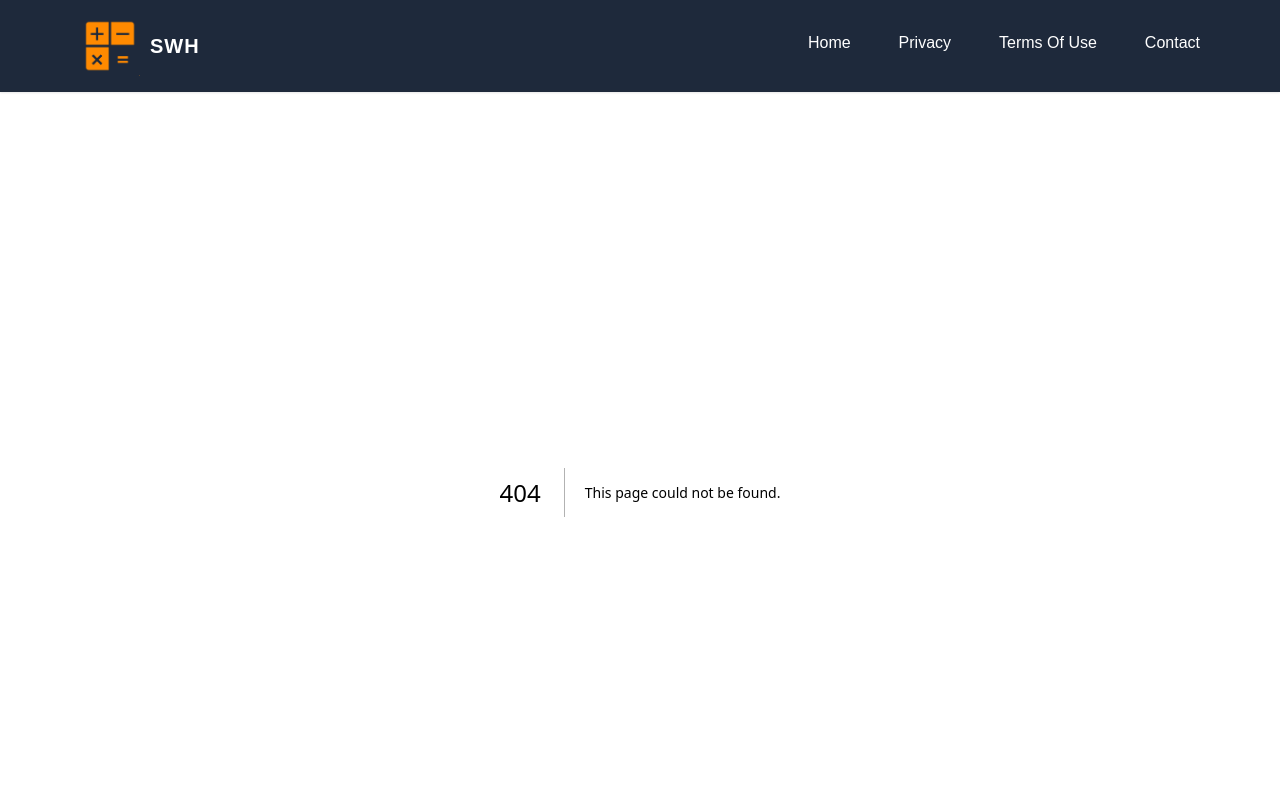
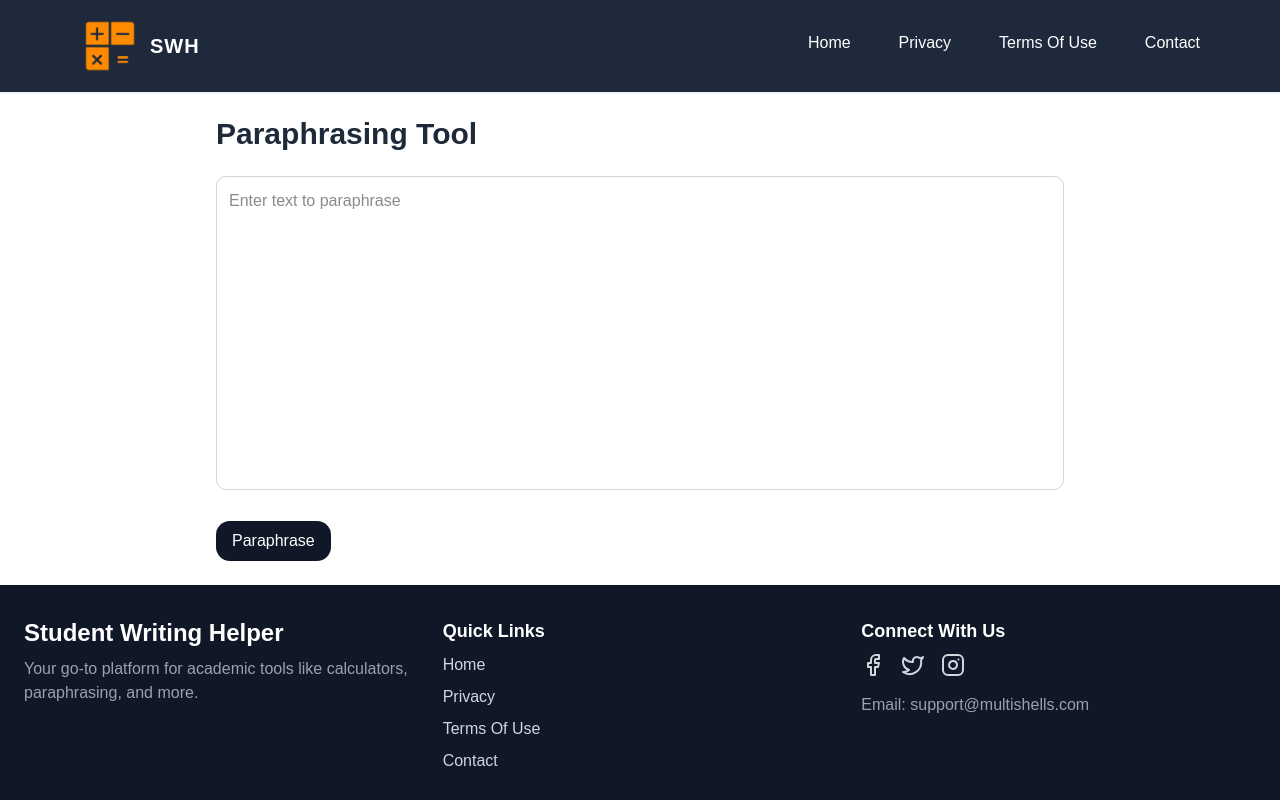
Before and after one commit to ArqamShabir/studentwritinghelper, a Next.js app: page /tools/paraphrasing-tool in a window 1280 px wide. Before the commit this address had no page. Shown: the top 800 px of the page. Built offline with nearby package versions, Linux system fonts and the light colour scheme.

Commit message:
Initial commit - Paraphrasing Tool with Gemini

```diff
--- a/package.json
+++ b/package.json
@@ -9,14 +9,16 @@
     "lint": "next lint"
   },
   "dependencies": {
+    "@google/genai": "^0.12.0",
     "@radix-ui/react-slot": "^1.1.2",
     "autoprefixer": "^10.4.20",
     "chart.js": "^4.4.8",
     "class-variance-authority": "^0.7.1",
     "clsx": "^2.1.1",
+    "dotenv": "^16.5.0",
     "framer-motion": "^12.4.10",
     "lucide-react": "^0.483.0",
-    "next": "15.2.1",
+    "next": "^15.3.1",
     "postcss": "^8.5.3",
     "react": "^19.0.0",
     "react-chartjs-2": "^5.3.0",
--- a/src/components/FeaturedCalculators.tsx
+++ b/src/components/FeaturedCalculators.tsx
@@ -1,5 +1,5 @@
 import Link from "next/link";
-import { Calculator, BarChart, Binary, ChartColumnIncreasing, SquareRadical } from "lucide-react";
+import { Calculator, BarChart, Binary, ChartColumnIncreasing, SquareRadical,NotebookPen } from "lucide-react";
 
 const calculators = [
   {
@@ -25,6 +25,11 @@ const calculators = [
     description: "Find standard deviation using population/sample",
     link: "/calculators/standard-deviation-calculator",
     icon: <SquareRadical size={40} className="text-purple-500" />,
+  },  {
+    name: "Paraphrasing Tool",
+    description: "Find the best paraphrasing tool without login.",
+    link: "/tools/paraphrasing-tool",
+    icon: <NotebookPen  size={40} className="text-red-500" />,
   },
   {
     name: "Mean, Median, Mode",
--- a/src/pages/api/hello.ts
+++ /dev/null
@@ -1,13 +0,0 @@
-// Next.js API route support: https://nextjs.org/docs/api-routes/introduction
-import type { NextApiRequest, NextApiResponse } from "next";
-
-type Data = {
-  name: string;
-};
-
-export default function handler(
-  req: NextApiRequest,
-  res: NextApiResponse<Data>,
-) {
-  res.status(200).json({ name: "John Doe" });
-}
--- /dev/null
+++ b/src/pages/api/paraphrase.js
@@ -0,0 +1,34 @@
+// pages/api/paraphrase.js
+import { GoogleGenAI } from "@google/genai";
+import { config } from "dotenv";
+
+config();  // Load environment variables
+
+// Initialize GoogleGenAI client
+const ai = new GoogleGenAI({ apiKey: process.env.GOOGLE_API_KEY });
+
+export default async function handler(req, res) {
+  if (req.method === 'POST') {
+    const { text } = req.body;
+
+    if (!text || text.trim() === "") {
+      return res.status(400).json({ success: false, message: "No text provided." });
+    }
+
+    try {
+      // Use the generateContent method to paraphrase
+      const response = await ai.models.generateContent({
+        model: "gemini-1.5-flash",  // Specify the model
+        contents: `Rewrite the following paragraph using natural, conversational English. Keep it clear and easy to understand:\n\n"${text}"`
+      });
+
+      // Send back the paraphrased text
+      res.status(200).json({ success: true, paraphrasedText: response.text });
+    } catch (error) {
+      console.error(error);
+      res.status(500).json({ success: false, message: "Error generating paraphrase" });
+    }
+  } else {
+    res.status(405).json({ success: false, message: 'Method Not Allowed' });
+  }
+}
--- /dev/null
+++ b/src/pages/tools/paraphrasing-tool.jsx
@@ -0,0 +1,107 @@
+import React, { useState, useRef } from 'react';
+import Head from 'next/head';
+
+const Paraphraser = () => {
+  const [textToParaphrase, setTextToParaphrase] = useState('');
+  const [paraphrasedText, setParaphrasedText] = useState('');
+  const [loading, setLoading] = useState(false);
+  const [error, setError] = useState('');
+  const [showResult, setShowResult] = useState(false);
+  const resultRef = useRef(null); // 🔸 Ref to scroll into view
+
+  const handleInputChange = (e) => {
+    setTextToParaphrase(e.target.value);
+  };
+
+  const handleSubmit = async () => {
+    if (!textToParaphrase) {
+      setError("Please enter text to paraphrase.");
+      return;
+    }
+
+    setLoading(true);
+    setError('');
+    setShowResult(false);
+
+    try {
+      const response = await fetch('/api/paraphrase', {
+        method: 'POST',
+        headers: { 'Content-Type': 'application/json' },
+        body: JSON.stringify({ text: textToParaphrase }),
+      });
+
+      const data = await response.json();
+
+      if (data.success) {
+        setParaphrasedText(data.paraphrasedText);
+        setShowResult(true);
+        // 🔸 Scroll to result
+        setTimeout(() => {
+          resultRef.current?.scrollIntoView({ behavior: 'smooth' });
+        }, 100); // Slight delay to ensure rendering
+      } else {
+        setError(data.message || 'Something went wrong.');
+      }
+    } catch (err) {
+      setError('Error while paraphrasing text.');
+    } finally {
+      setLoading(false);
+    }
+  };
+
+  const handleCopy = () => {
+    navigator.clipboard.writeText(paraphrasedText);
+  };
+
+  return (
+    <>
+      <Head>
+        <title>Paraphrasing Tool | No Login Required</title>
+        <meta name="description" content="Use our free AI-powered Paraphrasing Tool to rewrite text in a smarter and clearer way.No Login or Sign Up is required." />
+        <meta name="keywords" content="paraphrasing tool, ai rewriter, text paraphraser, content spinner, rephrase online" />
+        <link rel="canonical" href="https://studentwritinghelper.com/tools/paraphrasing-tool" />
+      </Head>
+
+      <div className="max-w-4xl p-6 mx-auto space-y-6">
+        <h1 className="text-3xl font-bold text-gray-800">Paraphrasing Tool</h1>
+
+        <textarea
+          value={textToParaphrase}
+          onChange={handleInputChange}
+          placeholder="Enter text to paraphrase"
+          className="w-full p-3 rounded-lg border border-gray-300 focus:ring-2 focus:ring-blue-500 outline-none"
+          rows="12"
+          style={{ resize: 'none' }}
+        />
+
+        <button
+          onClick={handleSubmit}
+          disabled={loading}
+          className="px-4 py-2 bg-gray-900 cursor-pointer text-white rounded-xl hover:bg-gray-800"
+        >
+          {loading ? 'Paraphrasing...' : 'Paraphrase'}
+        </button>
+
+        {error && <div className="text-red-500 text-sm">{error}</div>}
+
+        {showResult && (
+          <div
+            ref={resultRef} // 🔸 Attach ref here
+            className="transition-all duration-500 ease-in-out transform opacity-100 translate-y-2 bg-gray-100 p-4 rounded-lg border border-gray-300 shadow"
+          >
+            <strong className="block mb-2 text-gray-700">Paraphrased Text:</strong>
+            <p className="text-gray-800 mb-4">{paraphrasedText}</p>
+            <button
+              onClick={handleCopy}
+              className="px-3 py-1 text-sm bg-blue-600 text-white rounded hover:bg-blue-500"
+            >
+              Copy Text
+            </button>
+          </div>
+        )}
+      </div>
+    </>
+  );
+};
+
+export default Paraphraser;
```
Also changed, not shown: 1 other file (tests, documents, lock files or other folders).
